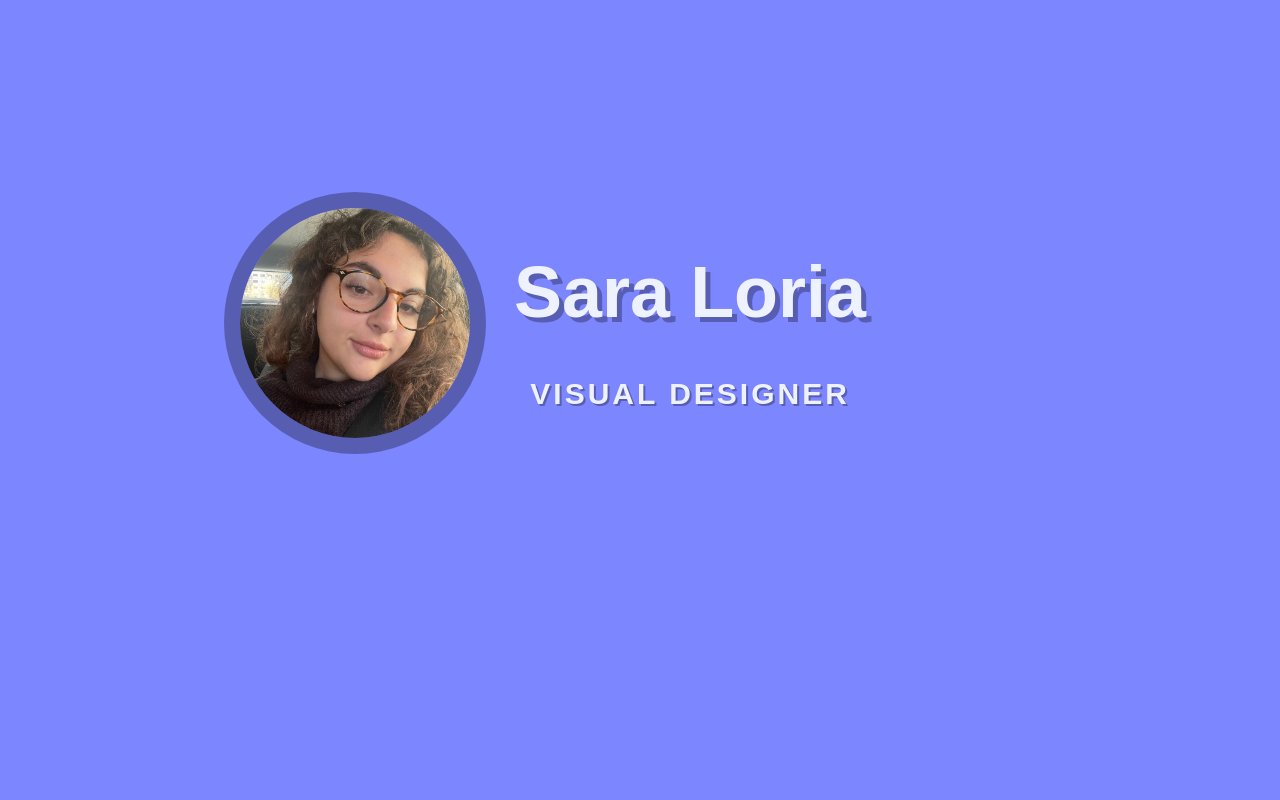
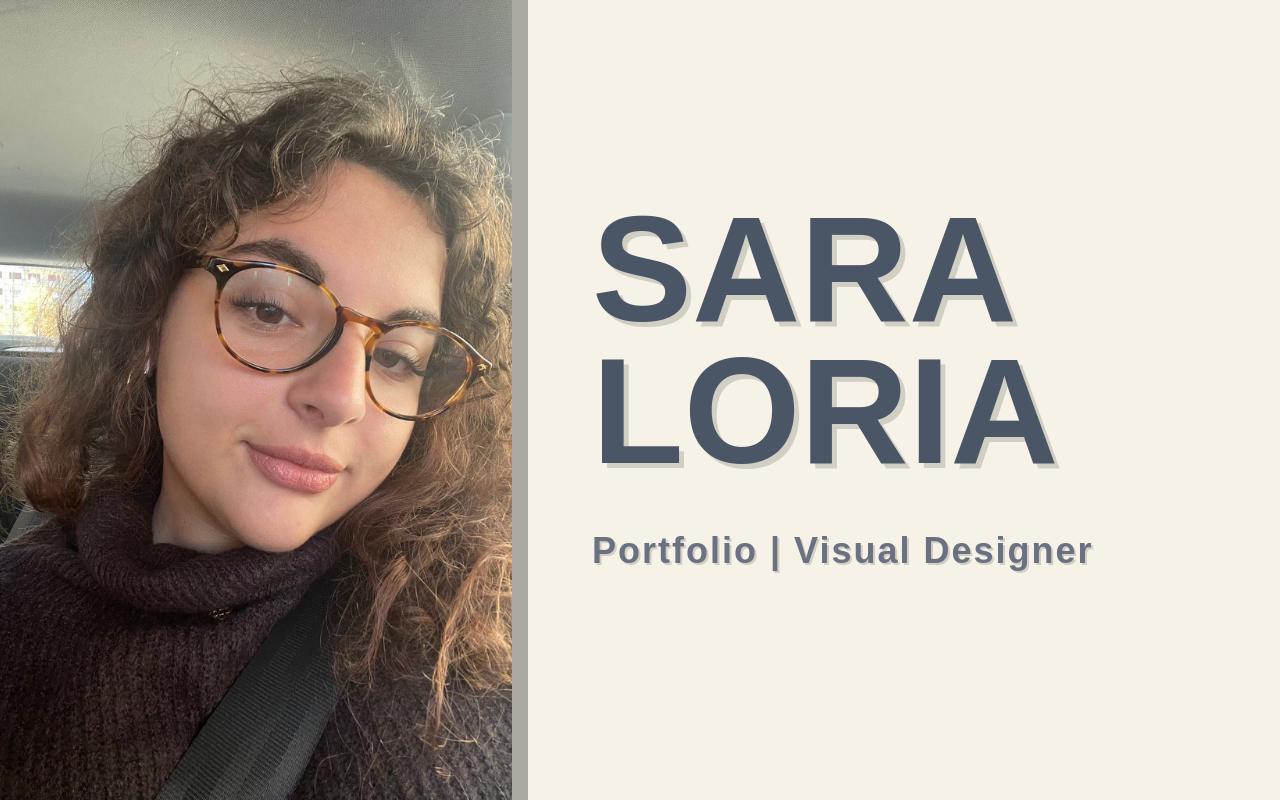
Before and after one commit to umbertoloria/sara-loria-website, a React (Vite) app: page / in a window 1280 px wide. Built offline with nearby package versions, Linux system fonts and the light colour scheme.

Commit message:
First page updated

```diff
--- a/src/index.css
+++ b/src/index.css
@@ -4,5 +4,53 @@
 
 body {
     font-family: Poppins, sans-serif;
-    @apply bg-indigo-400;
+    background: #F6F2E7;
 }
+
+.header {
+    position: absolute;
+    width: 100%;
+    height: 100vh;
+}
+
+.header-flex {
+    width: 100%;
+    height: 100%;
+    display: flex;
+    flex-direction: row;
+    align-items: center;
+    text-align: center;
+    position: relative;
+    top: 0;
+    bottom: 0;
+
+    .img-portfolio {
+        height: 100%;
+        object-fit: cover;
+        box-shadow: 0 0 0 16px rgba(0, 0, 0, .3);
+        /*flex-grow: 1;*/
+        max-width: 40vw;
+    }
+
+    h1 {
+        text-shadow: 5px 5px 0 rgba(0, 0, 0, .15);
+        text-transform: uppercase;
+        font-size: 150px;
+        line-height: .95;
+    }
+
+    @media only screen and (max-width: 768px) {
+        flex-direction: column;
+
+        .img-portfolio {
+            max-width: none;
+            width: 100%;
+            height: 60vw;
+        }
+
+        h1 {
+            font-size: 80px;
+        }
+    }
+
+}
--- a/src/layout/BaseLayout.tsx
+++ b/src/layout/BaseLayout.tsx
@@ -11,9 +11,5 @@ export const BaseLayout: FC<PropsWithChildren> = props => {
 
 const InnerComp: FC<PropsWithChildren> = props => {
   // const {} = useBaseLayoutContext()
-  return <>
-    <main>
-      {props.children}
-    </main>
-  </>
+  return <main>{props.children}</main>
 }
--- a/src/pages/HomePage.tsx
+++ b/src/pages/HomePage.tsx
@@ -10,56 +10,33 @@ export default function HomePage() {
   )
 }
 
-const PortfolioPortrait: FC = () => {
-  return (
-    <div
-      className="flex flex-wrap flex-col justify-center"
-    >
-      <img
-        src={portraitImage}
-        alt="Portfolio"
-        className="rounded-full mt-20 mr-6"
-        style={{
-          overflow: 'hidden',
-          objectFit: 'cover',
-          width: 230,
-          height: 230,
-          boxShadow: '0 0 0 16px rgba(0, 0, 0, .3)',
-        }}
-      />
-    </div>
-  )
+const ImgPortfolioPortrait: FC = () => {
+  return <img className='img-portfolio' src={portraitImage} alt='Portfolio' />
 }
 
 const InnerPage: FC = () => {
   return (
-    <div className="mx-auto pt-32 text-center">
-      <div
-        className="flex flex-wrap gap-5 mx-auto"
-        style={{
-          width: 800,
-        }}
-      >
-        <PortfolioPortrait />
-        <div className="pr-24">
-          <h1
-            className="mt-32 text-7xl font-bold text-indigo-50"
-            style={{
-              textShadow: '5px 5px 0 rgba(0, 0, 0, .3)',
-            }}
-          >
-            Sara Loria
-          </h1>
-          <p
-            className="mt-12 text-3xl font-bold text-indigo-50"
-            style={{
-              textShadow: '2px 2px 0 rgba(0, 0, 0, .3)',
-              textTransform: 'uppercase',
-              letterSpacing: 3,
-            }}
-          >
-            Visual Designer
-          </p>
+    <div className='header'>
+      <div className='header-flex'>
+        <ImgPortfolioPortrait />
+        <div className='md:pl-20 md:text-left'>
+          <div className='mt-16 md:mt-0'>
+            <h1 className='font-bold text-gray-600'>
+              Sara
+              <br />
+              Loria
+            </h1>
+            <p
+              className='mt-12 mb-8 font-bold text-gray-500
+                text-2xl md:text-4xl'
+              style={{
+                textShadow: '2px 2px 0 rgba(0, 0, 0, .15)',
+                letterSpacing: 2,
+              }}
+            >
+              Portfolio | Visual Designer
+            </p>
+          </div>
         </div>
       </div>
     </div>
```
